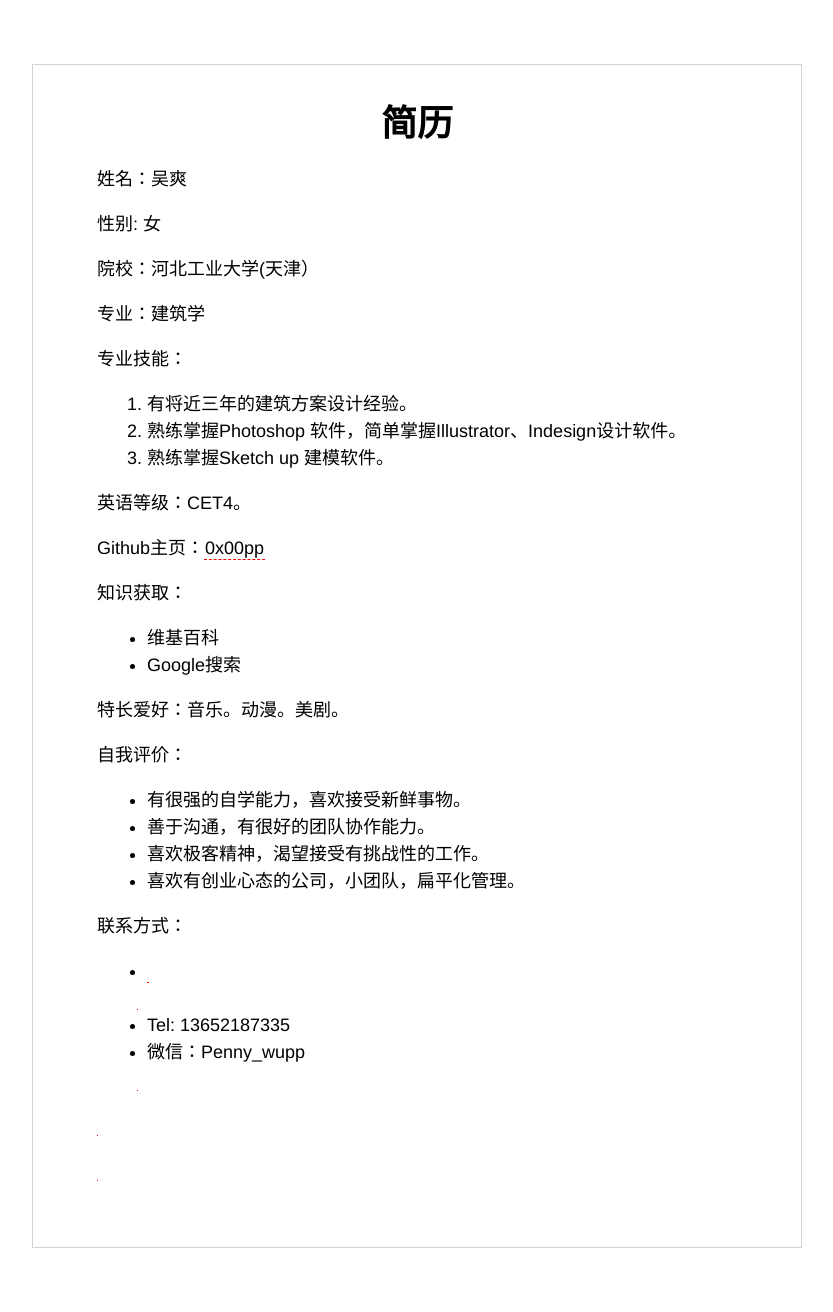
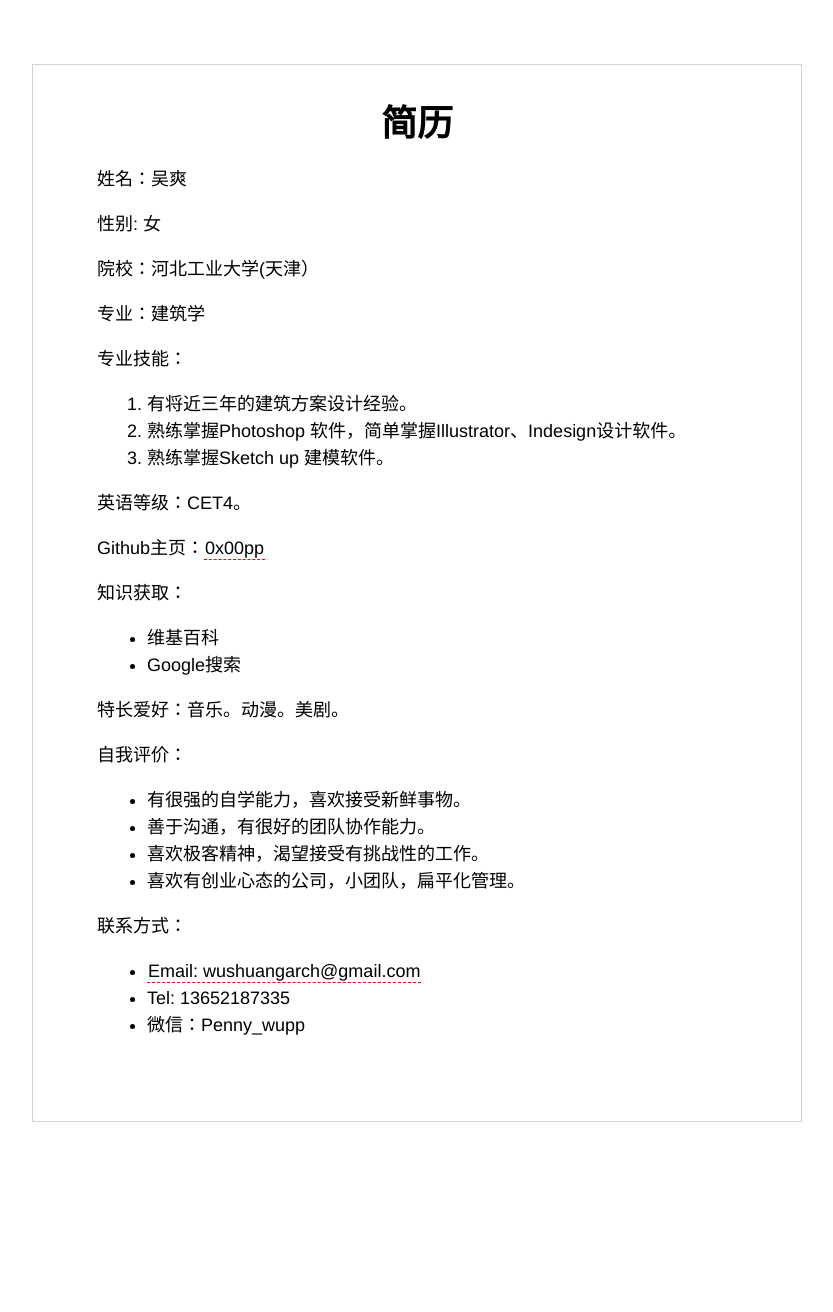
Before and after one commit to 0x00pp/0x00pp.github.io, a Jekyll site: the page built from _posts/2014-10-18-resume.html, in a window 1280 px wide. Shown: the whole page, without its empty margins (224-1057 px from the left). Built offline with Jekyll 4.4.1, drawn with Linux system fonts in a browser that asks for light colours; after the commit the page ends 1186 px from its top, so only the background shows below that.

Commit message:
加入邮箱超链接

```diff
--- a/_posts/2014-10-18-resume.html
+++ b/_posts/2014-10-18-resume.html
@@ -38,7 +38,7 @@
 
 <p>联系方式：
   <ul>
-     <li><a href="mailto:wushuangarch@gmail.com"></li>
+     <li><a href="mailto:wushuangarch@gmail.com">Email: wushuangarch@gmail.com</a></li>
      <li>Tel: 13652187335</li>
      <li>微信：Penny_wupp</li>
   </ul>
```
